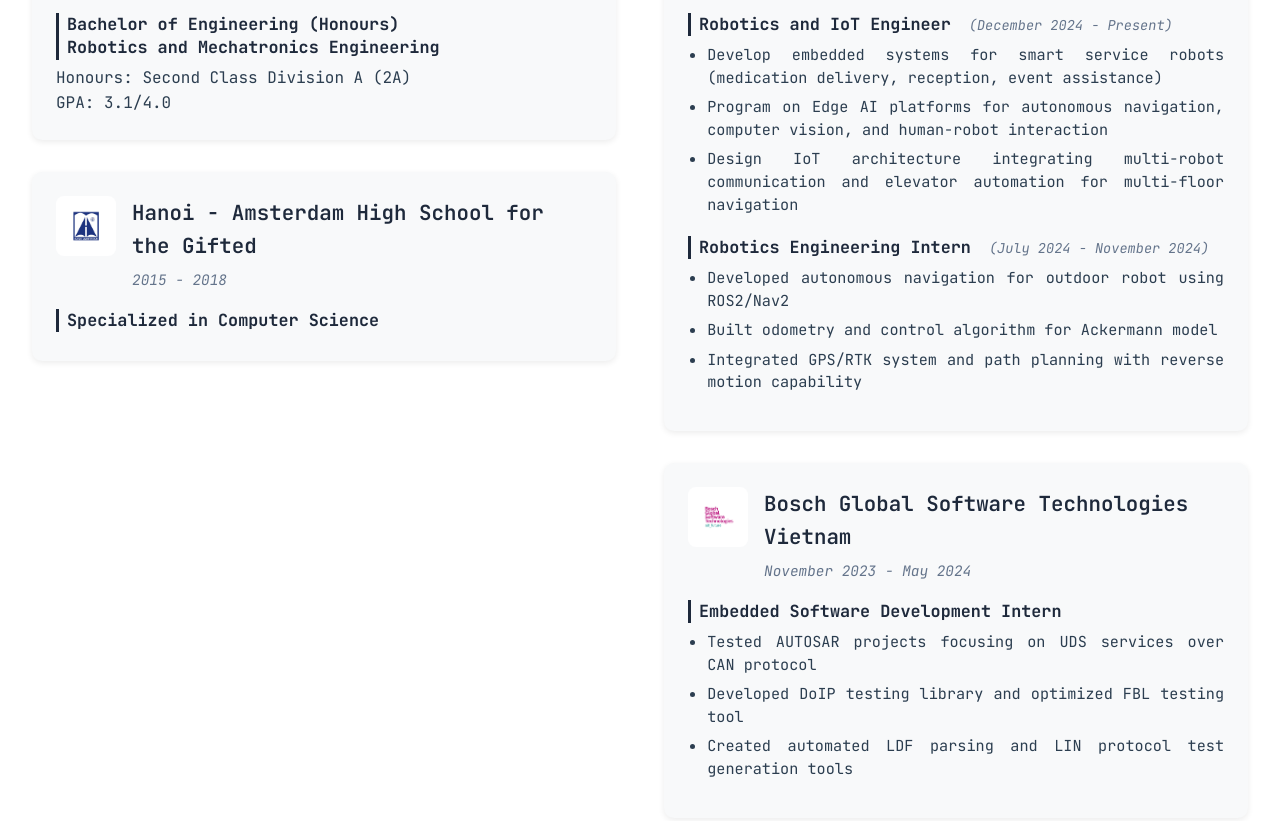
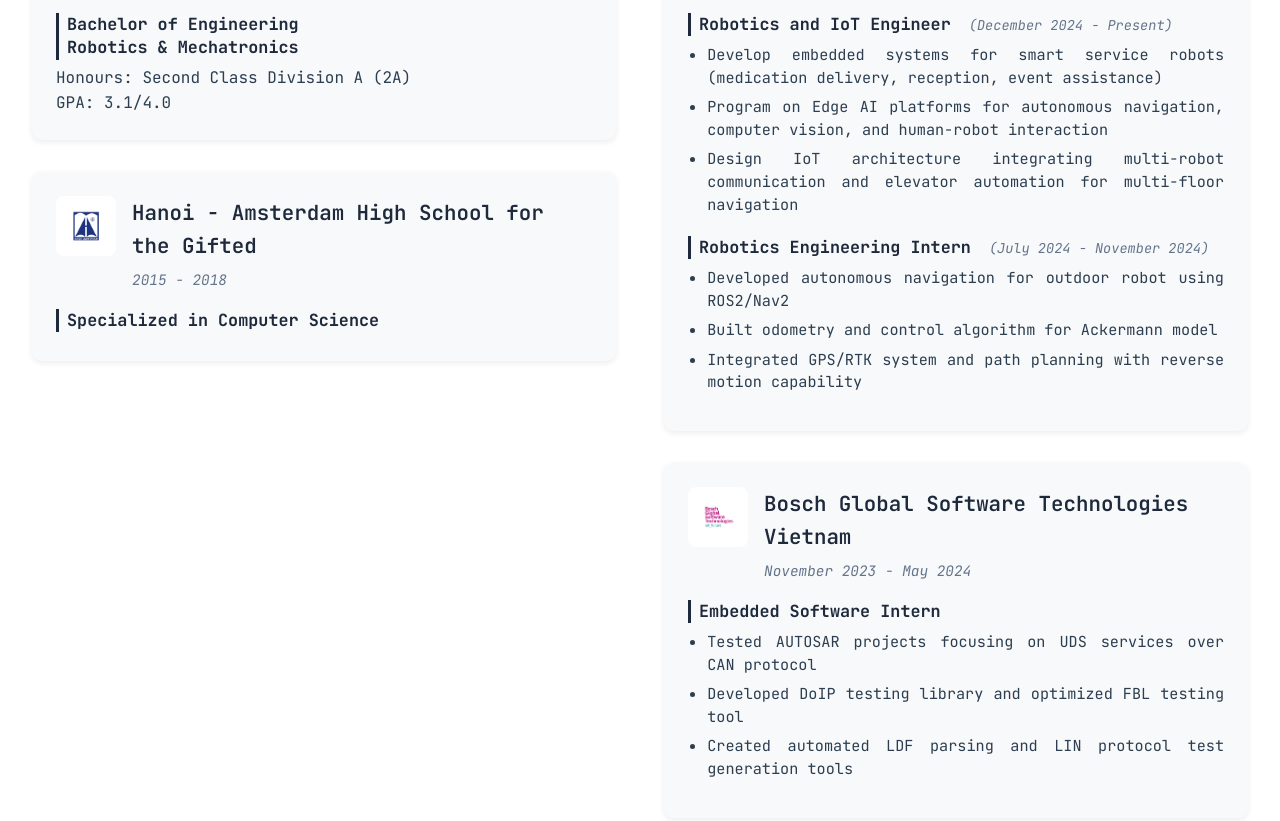
Before and after one commit to minhdungho/minhdungho.github.io, a plain HTML site: page index.html in a window 1280 px wide. Shown: the part 1572-2393 px from the top of the page. Drawn offline with Linux system fonts and the light colour scheme; a web font is replaced by a local one.

Commit message:
fix description

```diff
--- a/index.html
+++ b/index.html
@@ -103,8 +103,8 @@
                         </div>
                         <div class="timeline-content">
                             <p class="role">
-                                <span data-translate="edu_rmit_degree_1">Bachelor of Engineering (Honours)</span><br>
-                                <span data-translate="edu_rmit_degree_2">Robotics and Mechatronics Engineering</span>
+                                <span data-translate="edu_rmit_degree_1">Bachelor of Engineering</span><br>
+                                <span data-translate="edu_rmit_degree_2">Robotics & Mechatronics</span>
                             </p>
                             <p><span data-translate="edu_rmit_honours">Honours: Second Class Division A (2A)</span><br><span data-translate="edu_rmit_gpa">GPA: 3.1/4.0</span></p>
                         </div>
@@ -174,7 +174,7 @@
                             </div>
                         </div>
                         <div class="timeline-content">
-                            <p class="role-highlight" data-translate="exp_bosch_role">Embedded Software Development Intern</p>
+                            <p class="role-highlight" data-translate="exp_bosch_role">Embedded Software Intern</p>
                             <ul>
                                 <li data-translate="exp_bosch_1">Tested AUTOSAR projects focusing on UDS services over CAN protocol</li>
                                 <li data-translate="exp_bosch_2">Developed DoIP testing library and optimized FBL testing tool</li>
--- a/translations.js
+++ b/translations.js
@@ -57,7 +57,7 @@ const translations = {
         exp_phenikaa_2_3: 'Tích hợp hệ thống GPS/RTK và lập kế hoạch đường đi với khả năng lùi',
 
         // Experience - Bosch
-        exp_bosch_role: 'Thực tập sinh Phát triển Phần mềm Nhúng',
+        exp_bosch_role: 'Thực tập sinh Phần mềm Nhúng',
         exp_bosch_1: 'Kiểm thử dự án AUTOSAR tập trung vào dịch vụ UDS qua giao thức CAN',
         exp_bosch_2: 'Phát triển thư viện kiểm thử DoIP và tối ưu hóa công cụ kiểm thử FBL',
         exp_bosch_3: 'Tạo công cụ phân tích LDF tự động và tạo test giao thức LIN',
```
